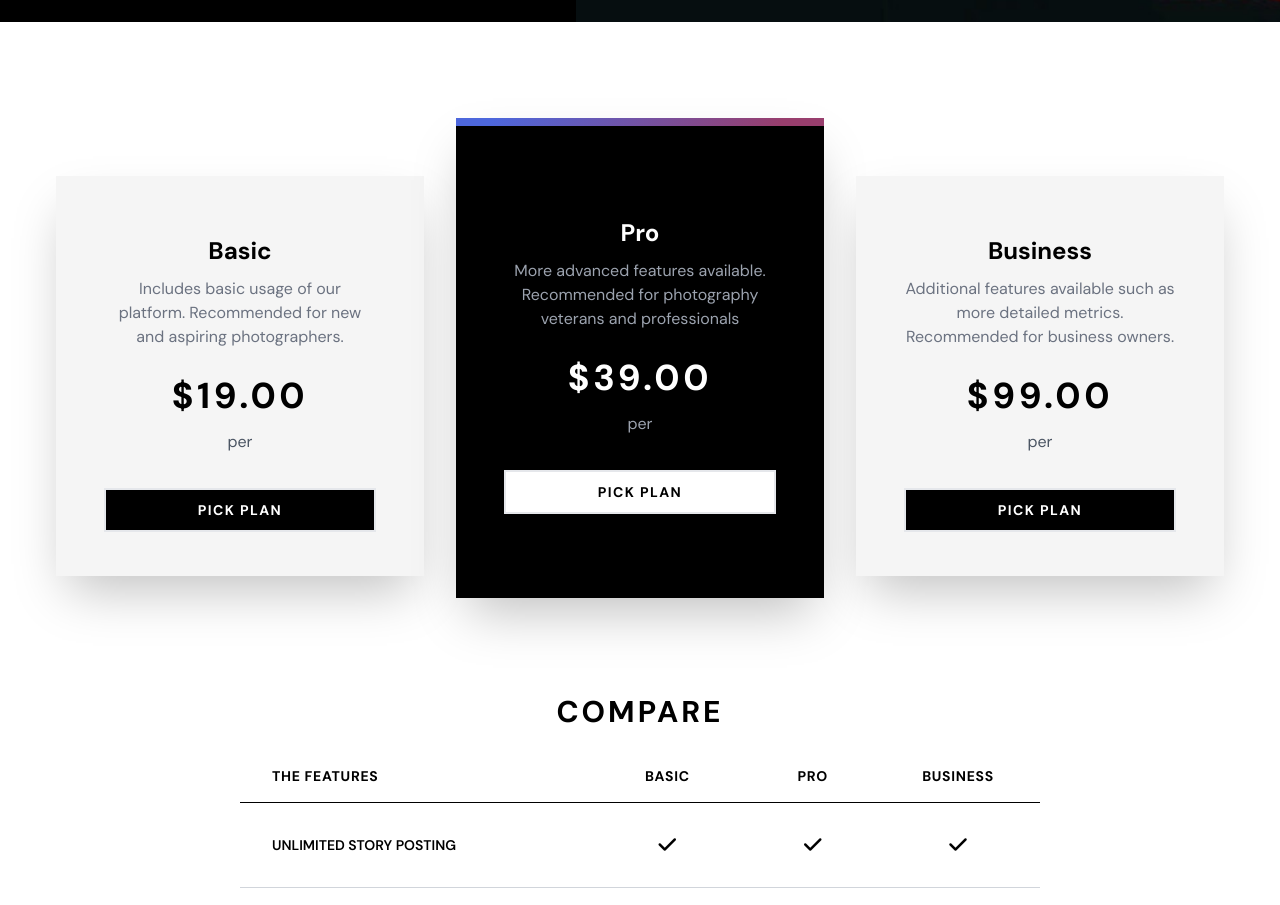
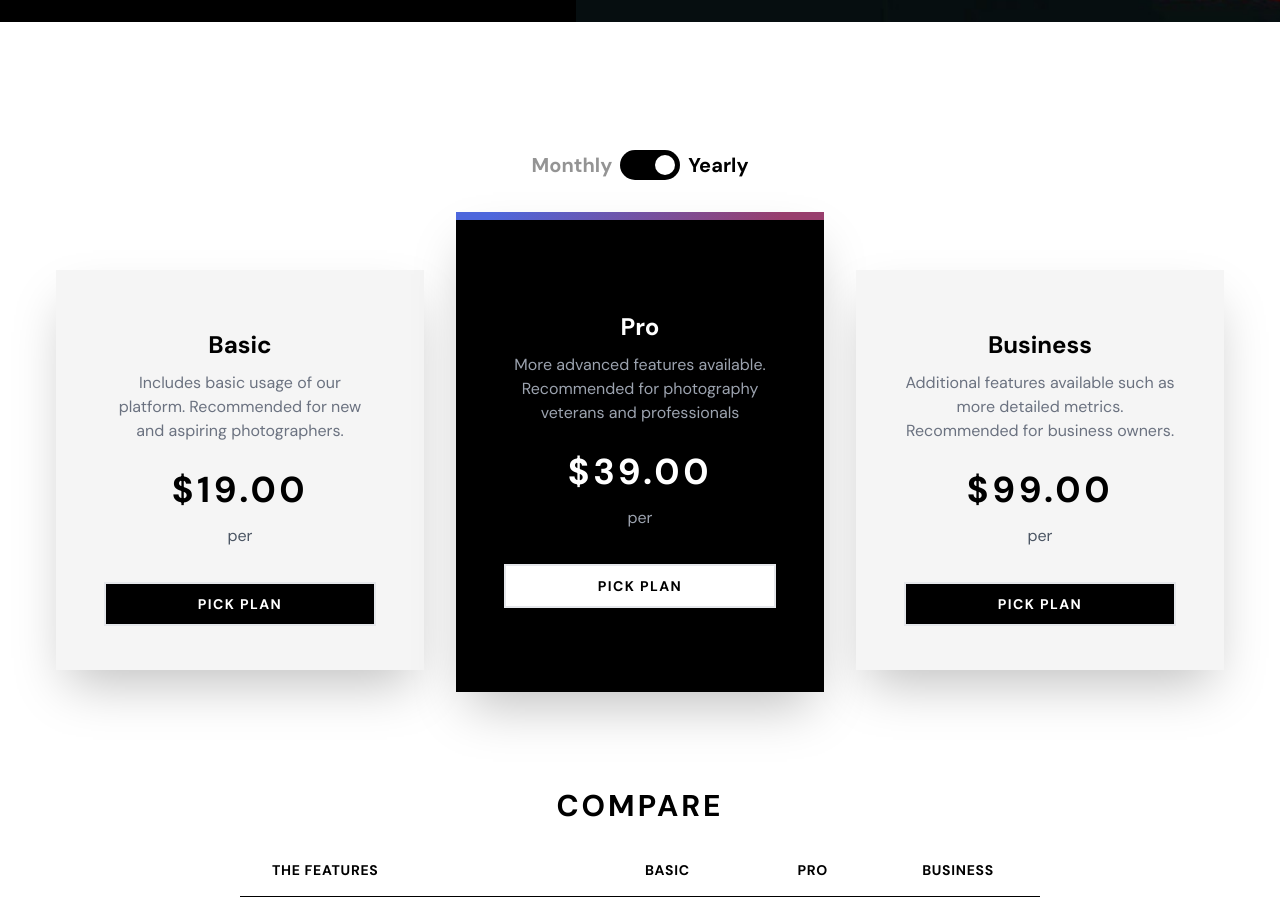
Before and after one commit to sukanyagurav/Photosnap, a React (Vite) app: page /pricing in a window 1280 px wide. Shown: the part 698-1603 px from the top of the page. Built offline with nearby package versions, Linux system fonts and the light colour scheme.

Commit message:
added toggle functionality

```diff
--- a/package.json
+++ b/package.json
@@ -12,7 +12,8 @@
   "dependencies": {
     "react": "^18.3.1",
     "react-dom": "^18.3.1",
-    "react-router-dom": "^6.25.1"
+    "react-router-dom": "^6.25.1",
+    "react-switch": "^7.1.0"
   },
   "devDependencies": {
     "@types/react": "^18.3.3",
--- a/src/components/Plans.jsx
+++ b/src/components/Plans.jsx
@@ -1,35 +1,47 @@
 import React from "react";
 import { plansData } from "../utilis/constants";
+import ReactSwitch from "react-switch";
 
 const Plans = () => {
+  const [type, setType] = React.useState('monthly');
+  const toggleMonth = ()=>{
+    setType((curr)=>(curr === 'monthly' ? 'yearly' : 'monthly'))
+  }
   return (
-    <section className="my-20 max-w-[1200px] mx-auto p-4">
-      <div></div>
+    <section className="my-20 max-w-[1200px] mx-auto p-4 flex flex-col items-center w-full">
+      <div className="flex gap-2 items-center my-8">
+        <span className={`${type === 'yearly' ? 'text-black' : 'text-[#949494]'} font-bold text-xl`}>Monthly</span>
+        <ReactSwitch onChange={toggleMonth} width="60" className="bg-gray-100 w-[60px]" checked = {type ==='monthly'} checkedIcon={false} onColor="#000" offColor="#DFDFDF"  onHandleColor="#fff" offHandleColor="#000"   uncheckedIcon={false} height={30} handleDiameter={20} />
+        <span  className={`${type === 'monthly' ? 'text-black' : 'text-[#949494]'} font-bold text-xl`}>Yearly</span>
+      </div>
+
       <div className="flex flex-col lg:flex-row justify-between gap-8 items-center  ">
         {plansData.map((plan) => (
           <div
-            className={`relative shadow-2xl w-full lg:w-[400px] p-12  ${
-              plan.title == "Pro" ? "!bg-black  !mt-0 lg:!h-[480px] after:w-full after:h-2 after:absolute  after:bg-borderImage after:top-0 md:after:w-2 md:after:h-full lg:after:w-full lg:after:h-2 " : ''
+            className={`relative shadow-2xl w-full lg:flex-[33.33%] p-12  ${
+              plan.title == "Pro"
+                ? "!bg-black  !mt-0 lg:!h-[480px] after:w-full after:h-2 after:absolute  after:bg-borderImage after:top-0 md:after:w-2 md:after:h-full lg:after:w-full lg:after:h-2 "
+                : ""
             } bg-[#F5F5F5] lg:h-[400px] text-center md:text-left lg:text-center mt-9 grid md:grid-cols-[repeat(2,300px)]  md:grid-rows-[repeat(3,75px)]  md:justify-between lg:grid-cols-[repeat(1,1fr)] lg:grid-rows-[40px_minmax(50px,_100px)_50px_50px_50px] lg:place-content-center	 lg:items-center  `}
             key={plan.title}
           >
             <h2
               className={`${
-                plan.title == "Pro" ? "!text-white" : ''
+                plan.title == "Pro" ? "!text-white" : ""
               } text-black font-bold text-2xl  `}
             >
               {plan.title}
             </h2>
             <p
               className={`${
-                plan.title == "Pro" ? "!text-gray-400" :''
+                plan.title == "Pro" ? "!text-gray-400" : ""
               } text-gray-500  md:mb-4 md:col-start-1 md:col-end-2 lg:col-auto lg:row-auto   `}
             >
               {plan.description}
             </p>
             <p
               className={`${
-                plan.title == "Pro" ? "!text-white" : ''
+                plan.title == "Pro" ? "!text-white" : ""
               } text-black my-8 md:my-0  lg:my-2 font-bold text-4xl tracking-[0.1em] md:ml-auto  md:col-start-2  md:row-start-1 md:row-end-2 lg:col-auto lg:row-auto  lg:ml-0 `}
             >
               ${plan.monthly.toFixed(2)}
@@ -43,7 +55,9 @@ const Plans = () => {
             </span>
             <button
               className={`border-2  transition-all duration-300  uppercase text-sm font-bold tracking-[0.1em]   mt-7 w-full p-4 py-2.5  md:col-start-1 md:col-end-2 md:row-start-3 md:row-end-4 lg:col-auto lg:row-auto  ${
-                plan.title == "Pro" ? "bg-white text-black hover:border-white hover:bg-transparent hover:text-white" :"hover:border-black bg-black text-white hover:bg-white hover:text-black"
+                plan.title == "Pro"
+                  ? "bg-white text-black hover:border-white hover:bg-transparent hover:text-white"
+                  : "hover:border-black bg-black text-white hover:bg-white hover:text-black"
               } `}
             >
               Pick Plan
```
Also changed, not shown: 1 other file (tests, documents, lock files or other folders).
